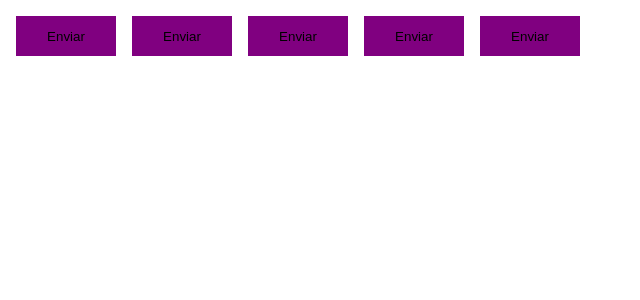
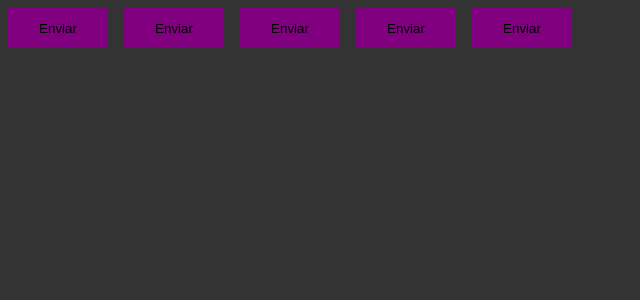
Before and after one commit to ArnaldoAF/02-ignite-timer, a React (Vite) app: page / in a window 1280 px wide. Shown: the top 300 px of the page, without its empty margins (0-640 px from the left). Built offline with nearby package versions, Linux system fonts and the light colour scheme.

Commit message:
estilos globais

```diff
--- a/src/App.tsx
+++ b/src/App.tsx
@@ -1,16 +1,20 @@
 import { ThemeProvider } from 'styled-components';
 import { Button } from "./componets/Button";
 import { defaultTheme } from './styles/themes/default';
+import { GlobalStyle } from './styles/global';
 
 export function App() {
 
   return (
     <ThemeProvider theme={defaultTheme}>
+
       <Button variant='primary' />
       <Button variant='secundary' />
       <Button variant='danger' />
       <Button variant='success' />
       <Button  />
+
+      <GlobalStyle />
     </ThemeProvider>
   )
 }
--- /dev/null
+++ b/src/styles/global.ts
@@ -0,0 +1,14 @@
+import {createGlobalStyle} from 'styled-components';
+
+export const GlobalStyle = createGlobalStyle`
+    *{
+        margin: 0;
+        padding: 0;
+        box-sizing: border-box;
+    }
+
+    body {
+        background-color: #333;
+        color: #fff;
+    }
+`;
```
